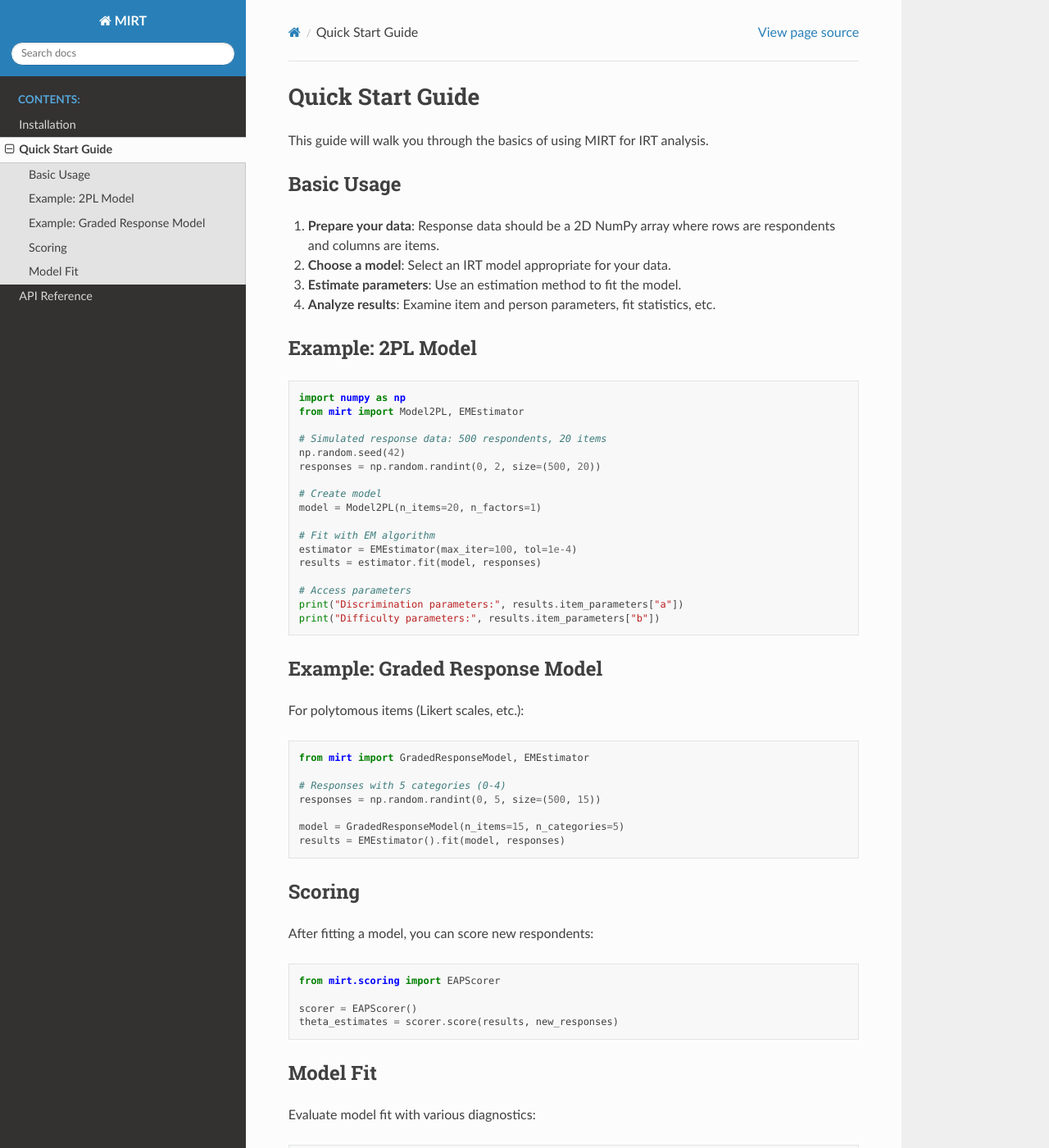
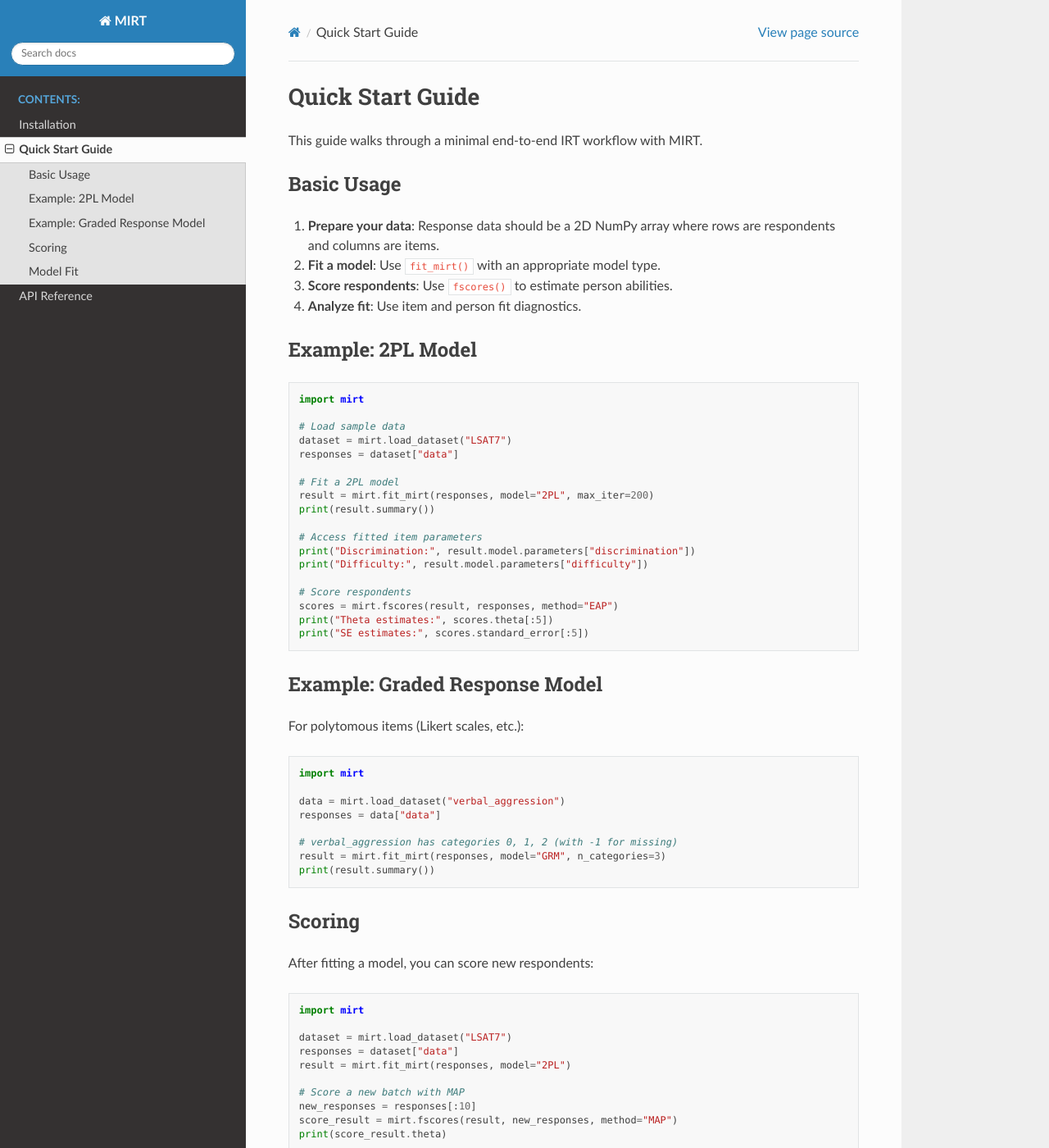
Before and after one commit to Cameron-Lyons/mirt, a Sphinx documentation site: the page built from docs/quickstart.rst, in a window 1280 px wide and 1400 px high. Shown: the whole window at 82% size. Built offline with Sphinx 7.4.7 and the Read the Docs theme 3.1.0, drawn with Linux system fonts in a browser that asks for light colours; some of the changed text lies outside the part shown.

```diff
--- a/docs/quickstart.rst
+++ b/docs/quickstart.rst
@@ -1,7 +1,7 @@
 Quick Start Guide
 =================
 
-This guide will walk you through the basics of using MIRT for IRT analysis.
+This guide walks through a minimal end-to-end IRT workflow with MIRT.
 
 Basic Usage
 -----------
@@ -9,34 +9,35 @@ Basic Usage
 1. **Prepare your data**: Response data should be a 2D NumPy array where rows
    are respondents and columns are items.
 
-2. **Choose a model**: Select an IRT model appropriate for your data.
+2. **Fit a model**: Use ``fit_mirt()`` with an appropriate model type.
 
-3. **Estimate parameters**: Use an estimation method to fit the model.
+3. **Score respondents**: Use ``fscores()`` to estimate person abilities.
 
-4. **Analyze results**: Examine item and person parameters, fit statistics, etc.
+4. **Analyze fit**: Use item and person fit diagnostics.
 
 Example: 2PL Model
 ------------------
 
 .. code-block:: python
 
-   import numpy as np
-   from mirt import Model2PL, EMEstimator
+   import mirt
 
-   # Simulated response data: 500 respondents, 20 items
-   np.random.seed(42)
-   responses = np.random.randint(0, 2, size=(500, 20))
+   # Load sample data
+   dataset = mirt.load_dataset("LSAT7")
+   responses = dataset["data"]
 
-   # Create model
-   model = Model2PL(n_items=20, n_factors=1)
+   # Fit a 2PL model
+   result = mirt.fit_mirt(responses, model="2PL", max_iter=200)
+   print(result.summary())
 
-   # Fit with EM algorithm
-   estimator = EMEstimator(max_iter=100, tol=1e-4)
-   results = estimator.fit(model, responses)
+   # Access fitted item parameters
+   print("Discrimination:", result.model.parameters["discrimination"])
+   print("Difficulty:", result.model.parameters["difficulty"])
 
-   # Access parameters
-   print("Discrimination parameters:", results.item_parameters["a"])
-   print("Difficulty parameters:", results.item_parameters["b"])
+   # Score respondents
+   scores = mirt.fscores(result, responses, method="EAP")
+   print("Theta estimates:", scores.theta[:5])
+   print("SE estimates:", scores.standard_error[:5])
 
 Example: Graded Response Model
 ------------------------------
@@ -45,13 +46,14 @@ For polytomous items (Likert scales, etc.):
 
 .. code-block:: python
 
-   from mirt import GradedResponseModel, EMEstimator
+   import mirt
 
-   # Responses with 5 categories (0-4)
-   responses = np.random.randint(0, 5, size=(500, 15))
+   data = mirt.load_dataset("verbal_aggression")
+   responses = data["data"]
 
-   model = GradedResponseModel(n_items=15, n_categories=5)
-   results = EMEstimator().fit(model, responses)
+   # verbal_aggression has categories 0, 1, 2 (with -1 for missing)
+   result = mirt.fit_mirt(responses, model="GRM", n_categories=3)
+   print(result.summary())
 
 Scoring
 -------
@@ -60,20 +62,39 @@ After fitting a model, you can score new respondents:
 
 .. code-block:: python
 
-   from mirt.scoring import EAPScorer
+   import mirt
 
-   scorer = EAPScorer()
-   theta_estimates = scorer.score(results, new_responses)
+   dataset = mirt.load_dataset("LSAT7")
+   responses = dataset["data"]
+   result = mirt.fit_mirt(responses, model="2PL")
+
+   # Score a new batch with MAP
+   new_responses = responses[:10]
+   score_result = mirt.fscores(result, new_responses, method="MAP")
+   print(score_result.theta)
 
 Model Fit
 ---------
 
 Evaluate model fit with various diagnostics:
 
+.. note::
+
+   ``itemfit()`` and ``personfit()`` return DataFrame objects. Install either
+   pandas or polars (for example, ``pip install mirt[pandas]``) to use these
+   outputs.
+
 .. code-block:: python
 
-   from mirt.diagnostics import ItemFit
+   import mirt
 
-   fit = ItemFit(results)
-   print(fit.infit)
-   print(fit.outfit)
+   dataset = mirt.load_dataset("LSAT7")
+   responses = dataset["data"]
+   result = mirt.fit_mirt(responses, model="2PL")
+
+   item_stats = mirt.itemfit(result, responses, statistics=["infit", "outfit"])
+   person_stats = mirt.personfit(
+       result, responses, statistics=["infit", "outfit", "Zh"]
+   )
+   print(item_stats.head())
+   print(person_stats.head())
```
Also changed, not shown: CHANGELOG.md (+4 -0 lines), docs/api/index.rst (+38 -13 lines), docs/index.rst (+11 -13 lines), 7 other files.
